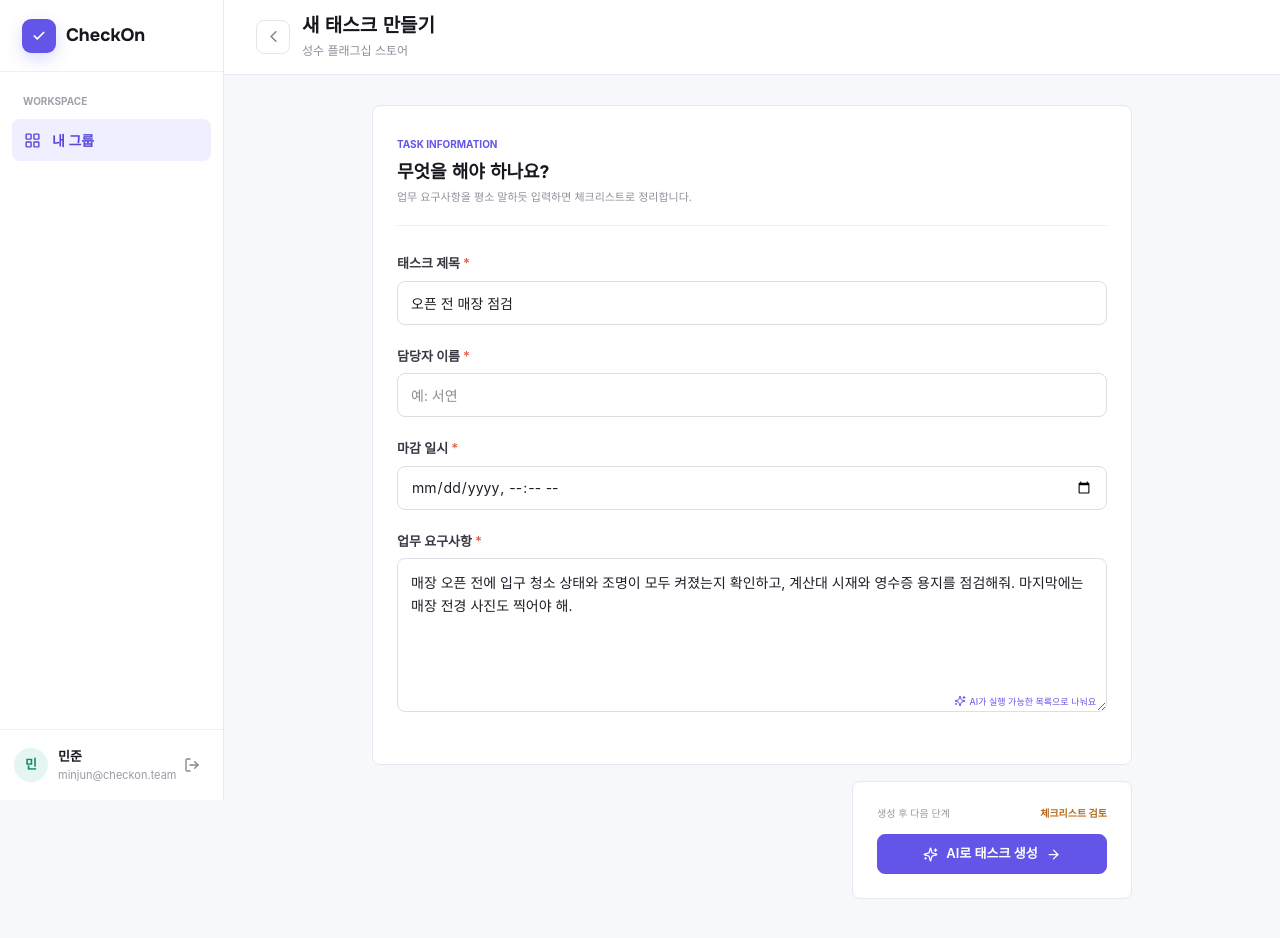
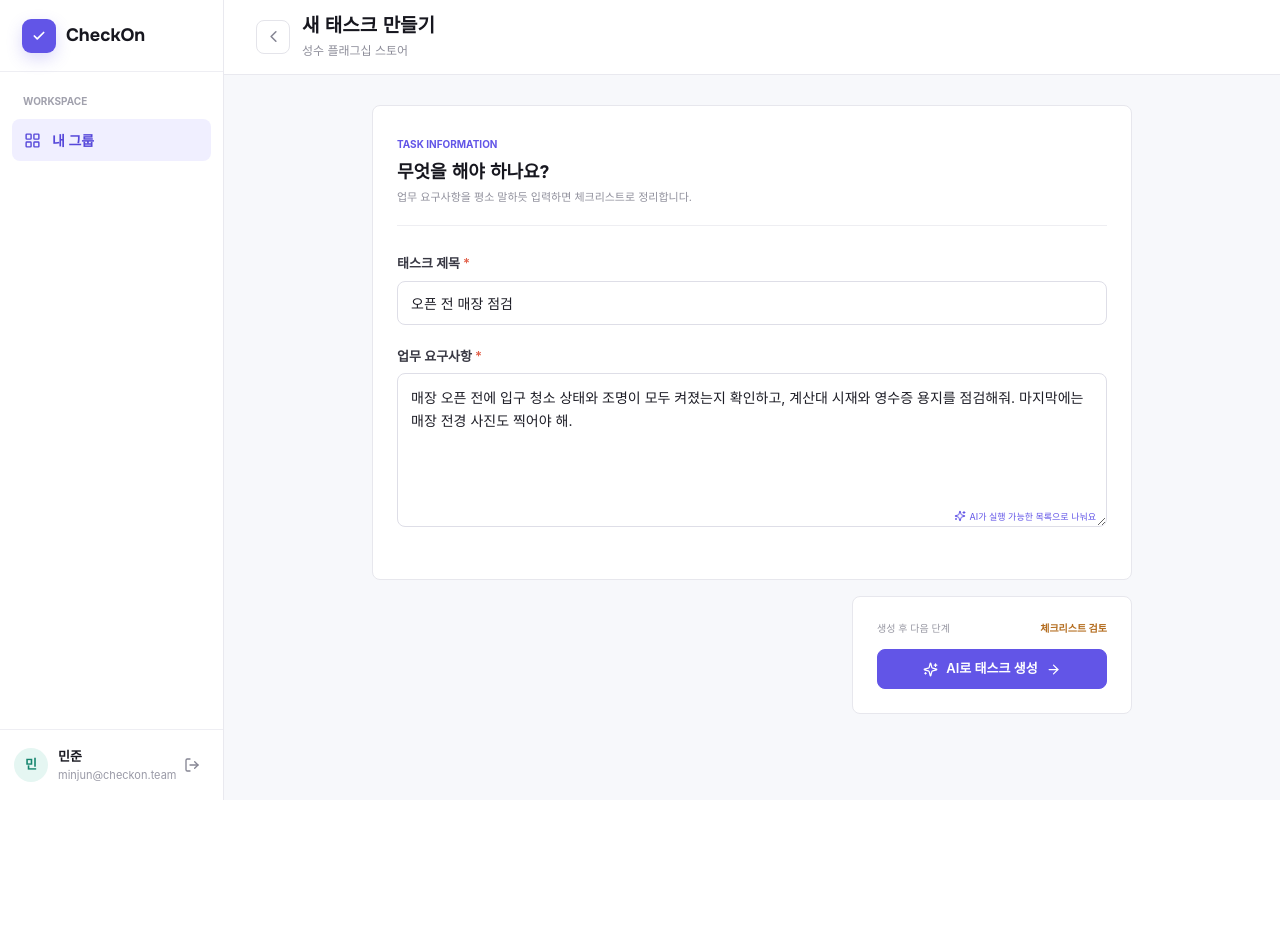
Before and after one commit to KTB4-AI-HACKATHON-11/front, a React (Vite) app: page /groups/1/tasks/new in a window 1280 px wide. Shown: the top 938 px of the page. After the commit the page ends 800 px from the top, so only its background shows below. Built offline with nearby package versions, Linux system fonts and the light colour scheme.

Commit message:
refactor: {groupId}/tasks/generate 요청 바디에서 assigneeName, dueAt를 제거

```diff
--- a/src/app/api/taskApi.js
+++ b/src/app/api/taskApi.js
@@ -6,16 +6,16 @@ import { apiRequest } from "./client";
  * POST /api/v1/groups/{groupId}/tasks/generate
  * MANAGER의 자연어 요구사항을 AI 서버로 보내 PHOTO 또는 CHECK 체크리스트로 변환합니다.
  * 이 API는 결과를 저장하지 않고 프런트엔드에만 반환합니다(별도의 태스크 저장 API가 아직 없음).
- * @param {{ groupId: string|number, managerId: number, title: string, message: string, assigneeName: string, dueAt: string }} params
+ * @param {{ groupId: string|number, managerId: number, title: string, message: string }} params
  * @returns {Promise<{
- *   title: string, message: string, assigneeName: string, dueAt: string,
+ *   title: string, message: string, assigneeName?: string, dueAt?: string,
  *   checklists: Array<{ sequence: number, title: string, instruction: string, completionType: "PHOTO"|"CHECK", rule: string }>
  * }>}
  */
-export function generateTaskChecklist({ groupId, managerId, title, message, assigneeName, dueAt }) {
+export function generateTaskChecklist({ groupId, managerId, title, message }) {
   return apiRequest(`/groups/${groupId}/tasks/generate`, {
     method: "POST",
-    body: { managerId, title, message, assigneeName, dueAt },
+    body: { managerId, title, message },
   });
 }
 
--- a/src/app/pages/taskCreate/TaskCreatePage.jsx
+++ b/src/app/pages/taskCreate/TaskCreatePage.jsx
@@ -6,34 +6,12 @@ import { ApiError } from "../../api/client";
 import { generateTaskChecklist } from "../../api/taskApi";
 import "./TaskCreatePage.css";
 
-// datetime-local 입력값("2026-08-20T09:30")을 백엔드가 요구하는
-// 오프셋 포함 ISO 8601 문자열("2026-08-20T09:30:00+09:00")로 변환합니다.
-function toIsoWithOffset(datetimeLocalValue) {
-  if (!datetimeLocalValue) return null;
-  const date = new Date(datetimeLocalValue);
-  if (Number.isNaN(date.getTime())) return null;
-
-  const pad = (value) => String(value).padStart(2, "0");
-  const offsetMinutes = -date.getTimezoneOffset();
-  const sign = offsetMinutes >= 0 ? "+" : "-";
-  const offsetHours = pad(Math.floor(Math.abs(offsetMinutes) / 60));
-  const offsetMins = pad(Math.abs(offsetMinutes) % 60);
-
-  return (
-    `${date.getFullYear()}-${pad(date.getMonth() + 1)}-${pad(date.getDate())}` +
-    `T${pad(date.getHours())}:${pad(date.getMinutes())}:${pad(date.getSeconds())}` +
-    `${sign}${offsetHours}:${offsetMins}`
-  );
-}
-
 export default function TaskCreatePage({ user }) {
   const { groupId } = useParams();
   const [title, setTitle] = useState("오픈 전 매장 점검");
   const [message, setMessage] = useState(
     "매장 오픈 전에 입구 청소 상태와 조명이 모두 켜졌는지 확인하고, 계산대 시재와 영수증 용지를 점검해줘. 마지막에는 매장 전경 사진도 찍어야 해."
   );
-  const [assigneeName, setAssigneeName] = useState("");
-  const [dueAtLocal, setDueAtLocal] = useState("");
   const [isGenerating, setIsGenerating] = useState(false);
   const [errorMessage, setErrorMessage] = useState("");
   const [generatedChecklist, setGeneratedChecklist] = useState(null);
@@ -41,12 +19,6 @@ export default function TaskCreatePage({ user }) {
   const handleGenerate = async (event) => {
     event.preventDefault();
     if (isGenerating) return;
-
-    const dueAt = toIsoWithOffset(dueAtLocal);
-    if (!dueAt) {
-      setErrorMessage("마감 일시를 입력해주세요.");
-      return;
-    }
 
     setErrorMessage("");
     setIsGenerating(true);
@@ -59,8 +31,6 @@ export default function TaskCreatePage({ user }) {
         managerId: user.memberId,
         title: title.trim(),
         message: message.trim(),
-        assigneeName: assigneeName.trim(),
-        dueAt,
       });
       setGeneratedChecklist(result);
     } catch (error) {
@@ -81,10 +51,13 @@ export default function TaskCreatePage({ user }) {
           <div className="form-section-heading">
             <span>AI CHECKLIST</span>
             <h2>{generatedChecklist.title}</h2>
-            <p>
-              담당자 {generatedChecklist.assigneeName} · 마감{" "}
-              {new Date(generatedChecklist.dueAt).toLocaleString("ko-KR")}
-            </p>
+            {generatedChecklist.assigneeName || generatedChecklist.dueAt ? (
+              <p>
+                {generatedChecklist.assigneeName ? `담당자 ${generatedChecklist.assigneeName}` : ""}
+                {generatedChecklist.assigneeName && generatedChecklist.dueAt ? " · " : ""}
+                {generatedChecklist.dueAt ? `마감 ${new Date(generatedChecklist.dueAt).toLocaleString("ko-KR")}` : ""}
+              </p>
+            ) : null}
           </div>
           <ul className="task-create-checklist">
             {generatedChecklist.checklists.map((item) => (
@@ -130,30 +103,6 @@ export default function TaskCreatePage({ user }) {
                 />
               </div>
               <div className="task-create-field">
-                <label className="field-label" htmlFor="task-assignee">담당자 이름<span className="field-label__required">*</span></label>
-                <input
-                  className="text-input"
-                  id="task-assignee"
-                  value={assigneeName}
-                  onChange={(event) => setAssigneeName(event.target.value)}
-                  placeholder="예: 서연"
-                  required
-                  disabled={isGenerating}
-                />
-              </div>
-              <div className="task-create-field">
-                <label className="field-label" htmlFor="task-due-at">마감 일시<span className="field-label__required">*</span></label>
-                <input
-                  className="text-input"
-                  id="task-due-at"
-                  type="datetime-local"
-                  value={dueAtLocal}
-                  onChange={(event) => setDueAtLocal(event.target.value)}
-                  required
-                  disabled={isGenerating}
-                />
-              </div>
-              <div className="task-create-field">
                 <label className="field-label" htmlFor="task-prompt">업무 요구사항<span className="field-label__required">*</span></label>
                 <div className="task-prompt-wrap">
                   <textarea
```
